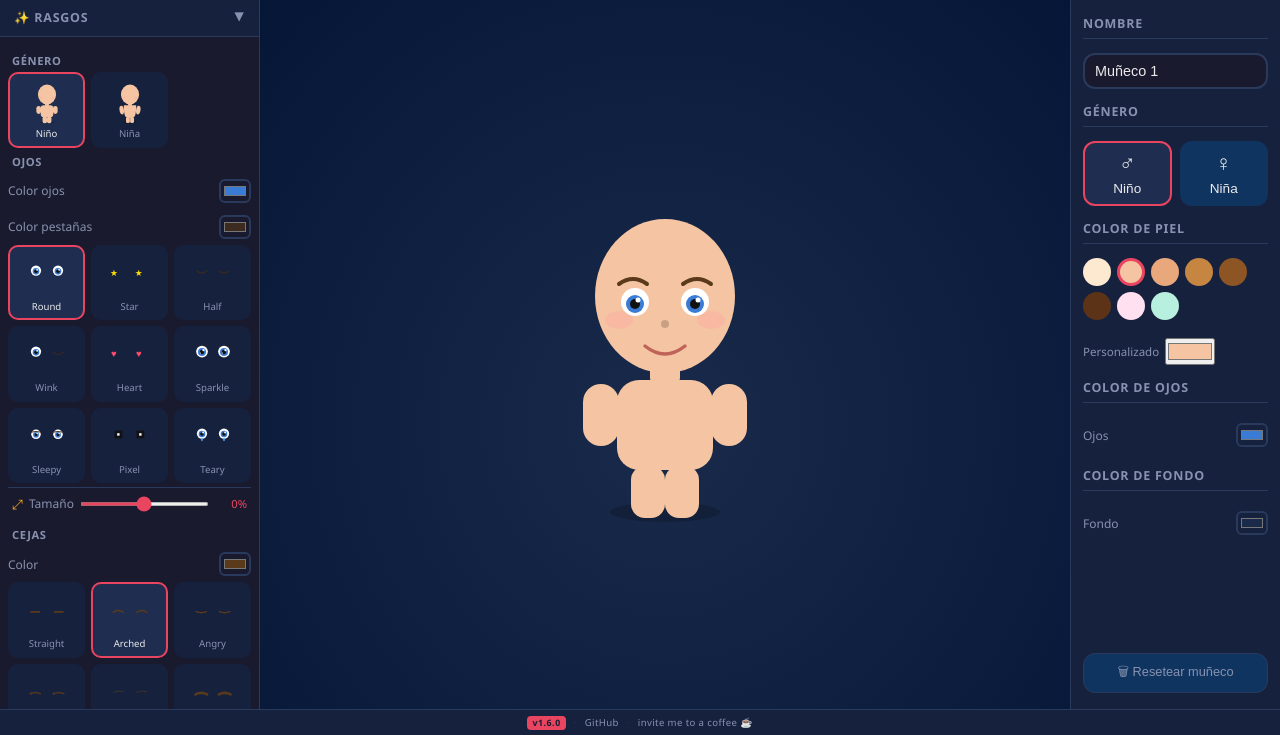
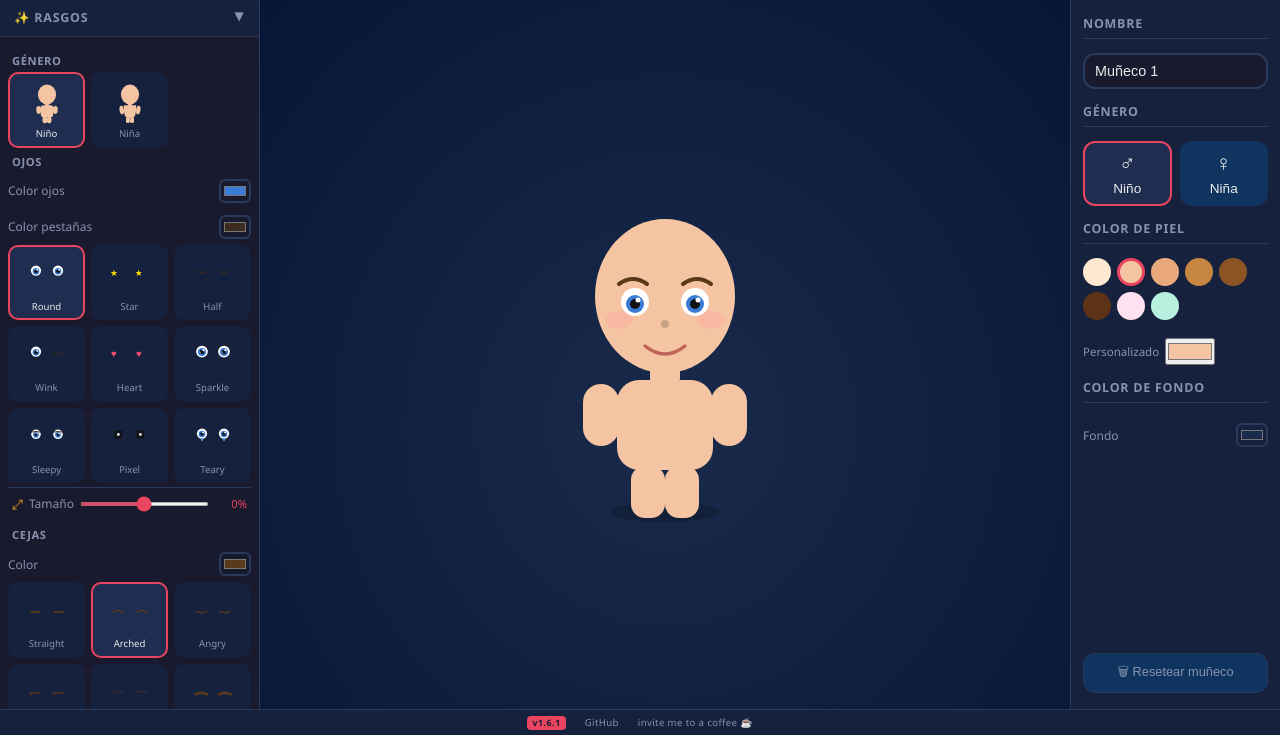
Before and after one commit to davic80/munecos-kawaii, a Flask app: page / in a window 1280 px wide. Shown: the part 65-800 px from the top of the page. Run offline with Flask 3, Linux system fonts and the light colour scheme; some libraries are stand-ins or nearby versions.

Commit message:
fix: v1.6.1 — eye picker, suspenders, wand direction
- Remove duplicate eye-color picker from right panel; left panel is the only control
- Redesign suspenders as two parallel vertical straps (no diagonal cross, no bottom bar)
- Fix wand rotation: rotate(38) so wands point outward away from the body

```diff
--- a/app/templates/index.html
+++ b/app/templates/index.html
@@ -75,12 +75,6 @@
       <input type="color" id="skin-custom" value="#f5c5a3"/>
     </div>
 
-    <h3>Color de ojos</h3>
-    <div class="color-row">
-      <label>Ojos</label>
-      <input type="color" id="eye-color" value="#3a7bd5"/>
-    </div>
-
     <h3>Color de fondo</h3>
     <div class="color-row">
       <label>Fondo</label>
@@ -95,7 +89,7 @@
 
 <!-- ====== FOOTER ====== -->
 <div class="footer-bar">
-  <span class="footer-version">v1.6.0</span>
+  <span class="footer-version">v1.6.1</span>
   <span class="footer-sep">·</span>
   <a href="https://github.com/davic80/munecos-kawaii"
      target="_blank" rel="noopener" class="footer-link">GitHub</a>
--- a/static/app.js
+++ b/static/app.js
@@ -429,13 +429,12 @@ const BELTS = {
   wide: (c) => `
     <rect x="74" y="270" width="92" height="14" rx="5" fill="${c}"/>
     <rect x="114" y="268" width="12" height="18" rx="3" fill="${darken(c,20)}"/>`,
-  // Suspenders — two diagonal straps from shoulders crossing at chest
+  // Suspenders — two vertical straps from shoulders to waistband
   suspenders: (c) => `
-    <path d="M96,200 L112,278" fill="none" stroke="${c}" stroke-width="5" stroke-linecap="round"/>
-    <path d="M144,200 L128,278" fill="none" stroke="${c}" stroke-width="5" stroke-linecap="round"/>
-    <rect x="108" y="270" width="24" height="8" rx="3" fill="${c}"/>
-    <rect x="92" y="196" width="12" height="8" rx="3" fill="${darken(c,15)}"/>
-    <rect x="136" y="196" width="12" height="8" rx="3" fill="${darken(c,15)}"/>`,
+    <rect x="105" y="200" width="7" height="78" rx="3" fill="${c}"/>
+    <rect x="128" y="200" width="7" height="78" rx="3" fill="${c}"/>
+    <rect x="101" y="195" width="15" height="8" rx="3" fill="${darken(c,15)}"/>
+    <rect x="124" y="195" width="15" height="8" rx="3" fill="${darken(c,15)}"/>`,
 };
 
 // ---- HP SCARVES ----
@@ -494,48 +493,48 @@ function svgScarf2(style, c1, c2) {
 // All wands originate from the doll's right hand (~196,256), pointing up-right at ~-38°
 const WANDS = {
   elder: `
-    <g transform="translate(196,256) rotate(-38)">
+    <g transform="translate(196,256) rotate(38)">
       <rect x="-4" y="-88" width="8" height="88" rx="4" fill="#3d2b1f"/>
       <ellipse cx="0" cy="-88" rx="8" ry="7" fill="#2a1a0e"/>
       <circle cx="0" cy="-70" r="4" fill="#6b4423"/>
       <circle cx="0" cy="-52" r="3" fill="#6b4423"/>
     </g>`,
   holly: `
-    <g transform="translate(196,256) rotate(-38)">
+    <g transform="translate(196,256) rotate(38)">
       <rect x="-3" y="-80" width="6" height="80" rx="3" fill="#8b4513"/>
       <ellipse cx="0" cy="-80" rx="6" ry="7" fill="#5a2d0c"/>
     </g>`,
   elm: `
-    <g transform="translate(196,256) rotate(-38)">
+    <g transform="translate(196,256) rotate(38)">
       <rect x="-4" y="-84" width="8" height="84" rx="4" fill="#c8a96e"/>
       <ellipse cx="0" cy="-84" rx="9" ry="6" fill="#a07840"/>
     </g>`,
   willow: `
-    <g transform="translate(196,256) rotate(-38)">
+    <g transform="translate(196,256) rotate(38)">
       <path d="M0,0 Q-6,-20 -3,-40 Q0,-60 -2,-80" fill="none" stroke="#8b7355" stroke-width="6" stroke-linecap="round"/>
       <ellipse cx="0" cy="-80" rx="7" ry="5" fill="#6b5a3e"/>
     </g>`,
   vine: `
-    <g transform="translate(196,256) rotate(-38)">
+    <g transform="translate(196,256) rotate(38)">
       <rect x="-3" y="-80" width="6" height="80" rx="3" fill="#4a7c3f"/>
       <path d="M-3,-20 Q-12,-28 -8,-38" fill="none" stroke="#5a9e4e" stroke-width="2.5"/>
       <path d="M3,-45 Q12,-53 8,-63" fill="none" stroke="#5a9e4e" stroke-width="2.5"/>
       <ellipse cx="0" cy="-80" rx="5" ry="7" fill="#2d5c24"/>
     </g>`,
   phoenix: `
-    <g transform="translate(196,256) rotate(-38)">
+    <g transform="translate(196,256) rotate(38)">
       <rect x="-3" y="-80" width="6" height="80" rx="3" fill="#6b3d1e"/>
       <path d="M-6,-80 Q0,-92 6,-80 Q0,-70 -6,-80 Z" fill="#e8820c"/>
       <path d="M-3,-78 Q0,-88 3,-78" fill="none" stroke="#f5c518" stroke-width="1.5"/>
     </g>`,
   unicorn: `
-    <g transform="translate(196,256) rotate(-38)">
+    <g transform="translate(196,256) rotate(38)">
       <rect x="-3" y="-80" width="6" height="80" rx="3" fill="#e8e0d0"/>
       <path d="M0,-80 L-4,-96 L0,-90 L4,-96 Z" fill="#d4c5f0"/>
       <ellipse cx="0" cy="-80" rx="5" ry="5" fill="#c8b8e8"/>
     </g>`,
   oak: `
-    <g transform="translate(196,256) rotate(-38)">
+    <g transform="translate(196,256) rotate(38)">
       <path d="M-4,0 Q-5,-40 -3,-80 Q0,-82 3,-80 Q5,-40 4,0" fill="#5c3d1e"/>
       <circle cx="-2" cy="-28" r="4" fill="#4a2e14"/>
       <circle cx="2" cy="-56" r="3.5" fill="#4a2e14"/>
@@ -543,7 +542,7 @@ const WANDS = {
     </g>`,
   // Crystal — angular faceted crystal tip
   crystal: `
-    <g transform="translate(196,256) rotate(-38)">
+    <g transform="translate(196,256) rotate(38)">
       <rect x="-3" y="-68" width="6" height="68" rx="3" fill="#c8b8e8"/>
       <polygon points="0,-84 -7,-68 7,-68" fill="#a990d8"/>
       <polygon points="0,-84 -7,-68 0,-72" fill="#d4c8f0"/>
@@ -971,7 +970,7 @@ function switchSlot(idx) {
 /* ---------- RIGHT PANEL SYNC ---------- */
 function syncRightPanel() {
   document.getElementById('doll-name').value = doll.name;
-  document.getElementById('eye-color').value = doll.eyeColor;
+  // eye color is managed via left panel only
   document.querySelectorAll('.skin-swatch').forEach(sw => {
     sw.classList.toggle('active', sw.dataset.color === doll.skin);
   });
@@ -1451,12 +1450,7 @@ document.addEventListener('DOMContentLoaded', () => {
     renderAll();
   });
 
-  // Eye color
-  document.getElementById('eye-color').addEventListener('input', e => {
-    doll.eyeColor = e.target.value;
-    saveCollection();
-    renderAll();
-  });
+  // Eye color — managed via left panel only
 
   // Background color
   document.getElementById('bg-color').addEventListener('input', e => {
```
Also changed, not shown: CHANGELOG.md.
